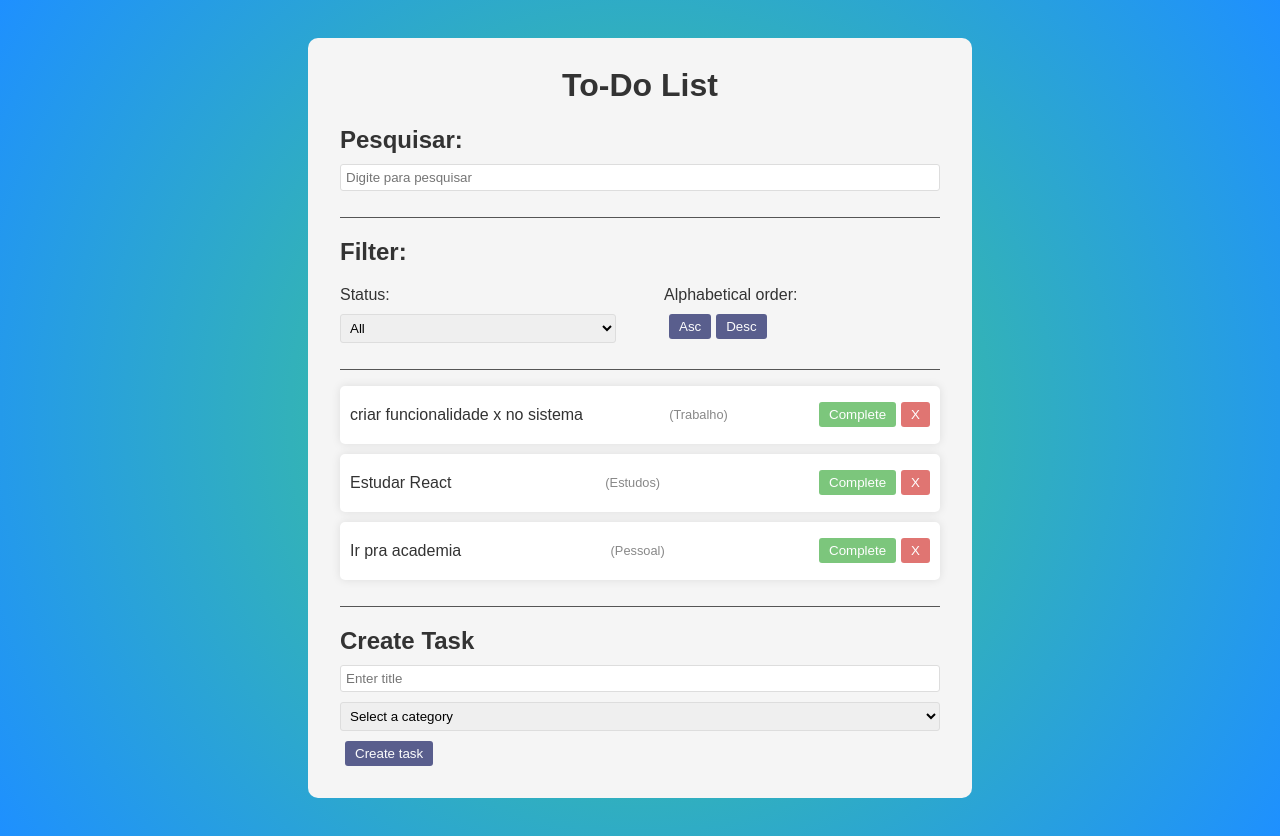
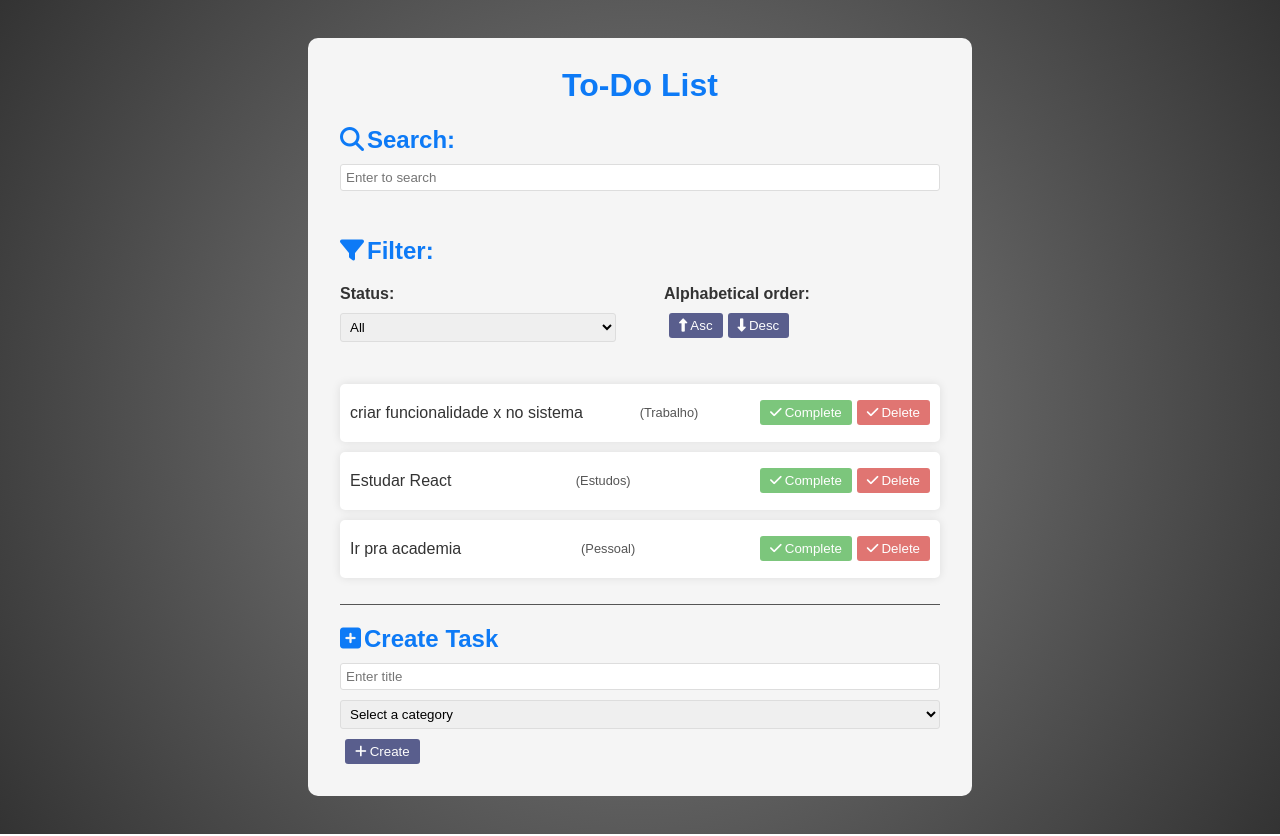
Before and after one commit to PauloAlves8039/react-todo-list, a React (Vite) app: page / in a window 1280 px wide. Built offline with nearby package versions, Linux system fonts and the light colour scheme.

Commit message:
feat: implemented new features

```diff
--- a/index.html
+++ b/index.html
@@ -9,5 +9,6 @@
   <body>
     <div id="root"></div>
     <script type="module" src="/src/main.jsx"></script>
+    <script src="https://kit.fontawesome.com/502f3954ab.js" crossorigin="anonymous"></script>
   </body>
 </html>
--- a/src/App.css
+++ b/src/App.css
@@ -1,8 +1,22 @@
+:root{
+    --base-color: #333974;
+    --primary-color: #0D7AF6;
+    --success-color: #5CB85C;
+    --secundary-color: #FFF;
+    --danger-color: #D9534F;
+    --neutral-color1: #F5F5F5;
+    --neutral-color2: #ddd;
+    --info-color1: #555;
+    --info-color2: #888;
+    --info-color3: #333;
+}
+
+
 body {
     font-family: Arial, sans-serif;
-    background-image: radial-gradient(circle, #43CD80 0%, #1E90FF 100%);
+    background-image: radial-gradient(circle, var(--info-color2) 0%, var(--info-color3) 100%);
     padding: 30px;
-    color: #333;
+    color: var(--info-color3);
 }
 
 .app {
@@ -10,7 +24,7 @@ body {
     margin: 0 auto;
     padding: 0.5rem 2rem;
     border-radius: 10px;
-    background-color: #F5F5F5;
+    background-color: var(--neutral-color1);
 }
 
 h1 {
@@ -32,11 +46,11 @@ input {
 .todo-list {
     margin-bottom: 1rem;
     padding-bottom: 1rem;
-    border-bottom: 1px solid #555;
+    border-bottom: 1px solid var(--info-color1);
 }
 
 .todo {
-    background-color: #fff;
+    background-color: var(--secundary-color);
     box-shadow: 0 0 10px rgba(0, 0, 0, 0.1);
     padding: 10px;
     margin-bottom: 10px;
@@ -48,12 +62,12 @@ input {
 
 .todo .category {
     font-size: 0.8em;
-    color: #888;
+    color: var(--info-color1);
 }
 
 button {
-    background-color: #333974;
-    color: #fff;
+    background-color: var(--base-color);
+    color: var(--secundary-color);
     padding: 5px 10px;
     border: none;
     border-radius: 3px;
@@ -68,20 +82,20 @@ button:hover {
 }
 
 button.complete {
-    background-color: #5cb85c;
-    color: #fff;
+    background-color: var(--success-color);
+    color: var(--secundary-color);
 }
 
 button.remove {
-    background-color: #d9534f;
-    color: #fff;
+    background-color: var(--danger-color);
+    color: var(--secundary-color);
 }
 
 input[type="text"],
 select {
     padding: 5px;
     margin-bottom: 10px;
-    border: 1px solid #ddd;
+    border: 1px solid var(--neutral-color2);
     border-radius: 3px;
     width: 100%;
 }
@@ -92,7 +106,7 @@ select {
 
 .filter,
 .search {
-    border-bottom: 1px solid #555;
+    border-bottom: 1px solid var(--info-color);
     margin-bottom: 1rem;
     padding-bottom: 1rem;
 }
@@ -106,3 +120,15 @@ select {
 .filter-options div {
     flex: 1 1 0;
 }
+
+.title {
+    margin-left: 3px;
+}
+
+.title-color {
+    color: var(--primary-color);
+}
+
+.sub-title {
+    font-weight: 700;
+}
--- a/src/App.jsx
+++ b/src/App.jsx
@@ -62,7 +62,7 @@ function App() {
   };
 
   return <div className="app">
-    <h1>To-Do List</h1>
+    <h1 class="title-color">To-Do List</h1>
 
     <Search search={search} setSearch={setSearch} />
     <Filter filter={filter} setFilter={setFilter} setSort={setSort} />
--- a/src/components/Filter.jsx
+++ b/src/components/Filter.jsx
@@ -1,11 +1,14 @@
 const Filter = ({ filter, setFilter, setSort }) => {
   return (
     <div className="filter">
-        <h2>Filter:</h2>
+        <h2 class="title-color">
+            <i class="fa-solid fa-filter"></i>
+          <span class="title">Filter:</span>
+        </h2>
 
         <div className="filter-options">
             <div>
-                <p>Status:</p>
+                <p class="sub-title">Status:</p>
                 <select value={filter} onChange={(e) => setFilter(e.target.value)}>
                     <option value="All">All</option>
                     <option value="Completed">Completed</option>
@@ -13,9 +16,15 @@ const Filter = ({ filter, setFilter, setSort }) => {
                 </select>
             </div>
             <div>
-                <p>Alphabetical order:</p>
-                <button onClick={() => setSort("Asc")}>Asc</button>
-                <button onClick={() => setSort("Desc")}>Desc</button>
+                <p class="sub-title">Alphabetical order:</p>
+                <button onClick={() => setSort("Asc")} title="Ascending">
+                    <i class="fa-solid fa-up-long"></i>
+                    <span class="title">Asc</span>
+                </button>
+                <button onClick={() => setSort("Desc")} title="Descending">
+                    <i class="fa-solid fa-down-long"></i>
+                    <span class="title">Desc</span>
+                </button>
             </div>
         </div>
     </div>
--- a/src/components/Search.jsx
+++ b/src/components/Search.jsx
@@ -1,8 +1,11 @@
 const Search = ({ search, setSearch }) => {
   return (
     <div className="search">
-        <h2>Pesquisar:</h2>
-        <input type="text" value={search} onChange={(e) => setSearch(e.target.value)} placeholder="Digite para pesquisar" />
+        <h2 class="title-color">
+          <i class="fa-solid fa-magnifying-glass"></i>
+          <span class="title">Search:</span>
+        </h2>
+        <input type="text" value={search} onChange={(e) => setSearch(e.target.value)} placeholder="Enter to search" />
     </div>
   )
 };
--- a/src/components/Todo.jsx
+++ b/src/components/Todo.jsx
@@ -10,8 +10,14 @@ const Todo = ({ todo, removeTodo, completeTodo }) => {
             <p>({todo.category})</p>
         </div>
         <div>
-            <button className="complete" onClick={() => completeTodo(todo.id)}>Complete</button>
-            <button className="remove" onClick={() => removeTodo(todo.id)}>X</button>
+            <button className="complete" onClick={() => completeTodo(todo.id)} title="Complete">
+              <i class="fa-solid fa-check"></i>
+              <span class="title">Complete</span>
+            </button>
+            <button className="remove" onClick={() => removeTodo(todo.id)} title="Delete">
+              <i class="fa-solid fa-check"></i>
+              <span class="title">Delete</span>
+            </button>
         </div>
     </div>
   );
--- a/src/components/TodoForm.jsx
+++ b/src/components/TodoForm.jsx
@@ -19,18 +19,24 @@ const TodoForm = ({ addTodo }) => {
 
   return (
     <div className="todo-form">
-        <h2>Create Task</h2>
+        <h2 class="title-color">
+          <i class="fa-solid fa-square-plus"></i>
+          <span class="title">Create Task</span>
+        </h2>
 
         <form onSubmit={handleSubmit}>
             <input type="text" placeholder="Enter title" value={value} onChange={(e) => setValue(e.target.value)} />
             <select value={category} onChange={(e) => setCategory(e.target.value)}>
                 <option value="">Select a category</option>
-                <option value="Trabalho">Trabalho</option>
-                <option value="Pessoal">Pessoal</option>
-                <option value="Estudos">Estudos</option>
+                <option value="Trabalho">Work</option>
+                <option value="Pessoal">Personal</option>
+                <option value="Estudos">Studies</option>
             </select>
 
-            <button type="submit">Create task</button>
+            <button type="submit" title="Create">
+              <i class="fa-solid fa-plus"></i>
+              <span class="title">Create</span>
+            </button>
         </form>
 
     </div>
```
Also changed, not shown: 1 other file (tests, documents, lock files or other folders).
